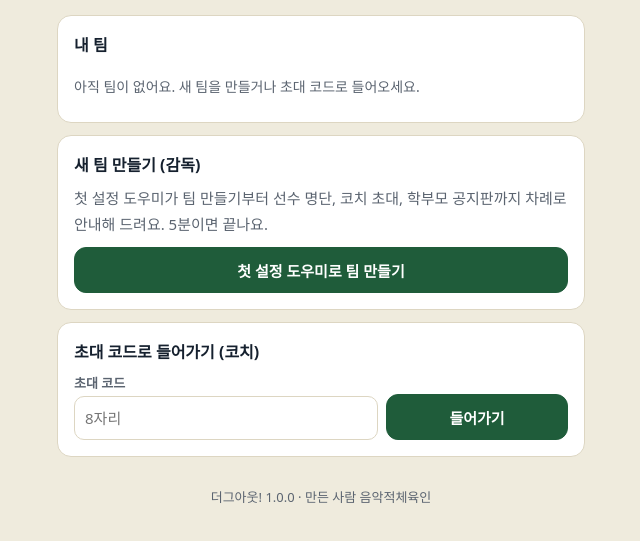
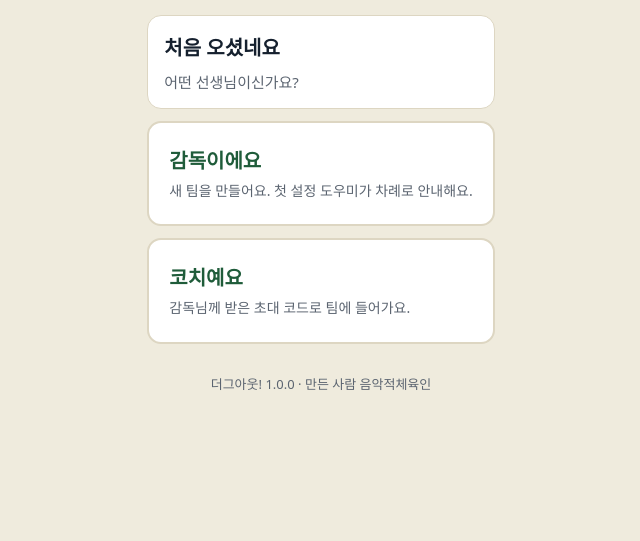
Before and after one commit to MusicalPE/dogout, a plain HTML site: page index.html in a window 1280 px wide. Shown: the part 123-664 px from the top of the page, without its empty margins (319-959 px from the left). Drawn offline with Linux system fonts and the light colour scheme; a web font is replaced by a local one.

Commit message:
처음 로그인 때 감독/코치 고르는 화면 (감독→첫 설정 도우미, 코치→초대 코드)
Co-Authored-By: Claude Opus 5.5 <noreply@anthropic.com>
Claude-Session: https://claude.ai/code/session_012oAFi1hJACK7QvKt1XdW2n

```diff
--- a/index.html
+++ b/index.html
@@ -132,6 +132,11 @@ body.bare main{padding:0}
 .wzbar span{height:8px;border-radius:4px;background:#E4DECB}
 .wzbar span.d{background:var(--g)}
 .wzbar span.c{background:var(--amb)}
+.rolebtn{display:flex;flex-direction:column;align-items:flex-start;gap:6px;text-align:left;width:100%;padding:22px 20px;border-radius:14px;border:2px solid var(--ln);background:#fff;cursor:pointer;transition:border-color .15s,transform .15s}
+.rolebtn b{font-size:20px;color:var(--g)}
+.rolebtn span{font-size:14px;color:var(--mu);line-height:1.6}
+.rolebtn:hover{border-color:var(--g);transform:translateY(-2px)}
+.rolebtn:focus-visible{outline:3px solid var(--amb);outline-offset:2px}
 .wzskip{align-self:center;background:none!important;border:none!important;color:var(--mu);text-decoration:underline}
 </style>
 </head>
--- a/js/app.js
+++ b/js/app.js
@@ -599,11 +599,20 @@ G_.login = () => gateWrap(`<section class="card"><h2>로그인</h2><p class="mut
  <button type="button" class="btn p" data-act="signIn">구글로 로그인</button><button type="button" class="btn" data-act="startDemo">로그인 없이 체험하기</button></section>`);
 G_.teams = () => {
   const ts = ui.teams || [];
+  if (!ts.length) {
+    return gateWrap(`<section class="card"><div class="hrow"><h2 style="font-size:20px">처음 오셨네요</h2>${store.mode === 'firebase' ? `<span class="muted">${esc(USER.email)} <button type="button" class="btn s" data-act="signOut">로그아웃</button></span>` : ''}</div>
+ <p class="muted" style="margin:0;font-size:15px">어떤 선생님이신가요?</p></section>
+ <button type="button" class="rolebtn" data-act="wzStart"><b>감독이에요</b><span>새 팀을 만들어요. 첫 설정 도우미가 차례로 안내해요.</span></button>
+ <button type="button" class="rolebtn" data-act="showJoin"><b>코치예요</b><span>감독님께 받은 초대 코드로 팀에 들어가요.</span></button>`);
+  }
   return gateWrap(`<section class="card"><div class="hrow"><h2>내 팀</h2>${store.mode === 'firebase' ? `<span class="muted">${esc(USER.email)} <button type="button" class="btn s" data-act="signOut">로그아웃</button></span>` : ''}</div>
  <div class="list">${ts.map(t => `<div><div><div class="t15">${esc(t.name)}</div><div class="muted">${esc((LEVELS[t.level] || {}).label || '')} · ${t.role === 'owner' ? '감독' : '코치'}</div></div><button type="button" class="btn s p" data-act="openTeam" data-id="${t.id}">열기</button></div>`).join('') || '<div class="empty">아직 팀이 없어요. 새 팀을 만들거나 초대 코드로 들어오세요.</div>'}</div></section>
  <section class="card"><h2>새 팀 만들기 (감독)</h2><p class="muted" style="margin:0;font-size:15px;line-height:1.7">첫 설정 도우미가 팀 만들기부터 선수 명단, 코치 초대, 학부모 공지판까지 차례로 안내해 드려요. 5분이면 끝나요.</p><button type="button" class="btn p" data-act="wzStart">첫 설정 도우미로 팀 만들기</button></section>
  <section class="card"><h2>초대 코드로 들어가기 (코치)</h2><form data-form="join" class="btns" style="align-items:flex-end"><label class="f" style="flex:2">초대 코드<input type="text" name="code" required placeholder="8자리" maxlength="12" style="text-transform:uppercase"></label><button class="btn p">들어가기</button></form></section>`);
 };
+G_.join = () => gateWrap(`<section class="card"><h2>초대 코드로 들어가기</h2><p class="muted" style="margin:0;font-size:15px;line-height:1.7">감독님께 받은 8자리 초대 코드를 넣어 주세요. 들어간 뒤 팀 비밀번호로 학생 명단을 열어요.</p>
+ <form data-form="join" style="display:flex;flex-direction:column;gap:10px"><label class="f">초대 코드<input type="text" name="code" required placeholder="8자리" maxlength="12" style="text-transform:uppercase" autocomplete="off"></label>
+ <div class="btns"><button type="button" class="btn" data-act="wzCancel">이전</button><button class="btn p">들어가기</button></div></form></section>`);
 G_.recovery = () => gateWrap((ui.wz ? wzBar(3) : '') + `<section class="card"><h2>복구 코드를 꼭 적어 두세요</h2>
  <p class="muted" style="margin:0;font-size:15px;line-height:1.7">팀 비밀번호를 잊었을 때 이 코드로만 학생 명단을 열 수 있어요. 지금 한 번만 보여 드려요. 종이에 적거나 사진을 찍어 안전한 곳에 두세요.</p>
  <div class="board" style="align-items:center"><span class="num" style="font-size:30px;letter-spacing:2px;color:var(--amb)" id="rcode">${esc(ui.rcode)}</span></div>
@@ -724,7 +733,7 @@ Object.assign(F, {
   join: async fd => {
     ui.screen = 'loading'; render();
     try { const id = await store.joinByCode(fd.get('code')); ui.teams = await store.myTeams(); await openTeam(id); }
-    catch (e) { toast(e.message || '들어가지 못했어요'); ui.screen = 'teams'; render(); }
+    catch (e) { toast(e.message || '들어가지 못했어요'); ui.screen = (ui.teams && ui.teams.length) ? 'teams' : 'join'; render(); }
   },
   unlock: async fd => {
     const v = fd.get('pass'); let key = null;
@@ -814,6 +823,7 @@ G_.wizard = () => {
   return gateWrap(h);
 };
 Object.assign(A, {
+  showJoin: () => { ui.screen = 'join'; render(); const i = document.querySelector('[data-form=join] [name=code]'); if (i) i.focus(); },
   wzStart: () => { ui.wz = { step: 1, level: '초' }; ui.screen = 'wizard'; render(); },
   wzCancel: () => { ui.wz = null; ui.screen = 'teams'; render(); },
   wzPrev: () => { const w = ui.wz; if (!w) return; if (w.step === 2) w.step = 1; else if (w.step > 4) w.step--; render(); window.scrollTo(0, 0); },
```
